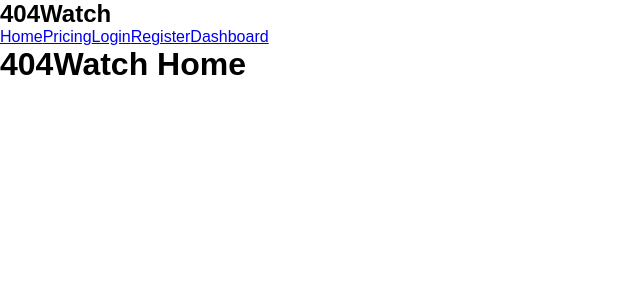
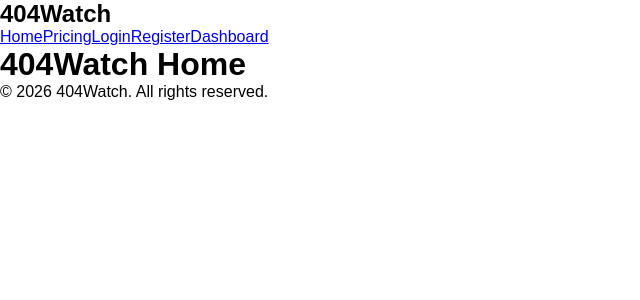
Before and after one commit to usmanismail13/404watch, a React (Vite) app in the folder client/: page / in a window 1280 px wide. Shown: the top 300 px of the page, without its empty margins (0-640 px from the left). Built offline with nearby package versions, Linux system fonts and the light colour scheme.

Commit message:
Create footer component

```diff
--- a/client/src/App.jsx
+++ b/client/src/App.jsx
@@ -1,6 +1,7 @@
 import { BrowserRouter, Routes, Route } from "react-router-dom";
 import ProtectedRoute from "./components/ProtectedRoute";
 import Navbar from "./components/Navbar";
+import Footer from "./components/Footer";
 
 function App() {
   return (
@@ -25,6 +26,8 @@ function App() {
 
         <Route path="*" element={<h1>Page Not Found</h1>} />
       </Routes>
+
+      <Footer />
     </BrowserRouter>
   );
 }
--- /dev/null
+++ b/client/src/components/Footer.jsx
@@ -0,0 +1,9 @@
+function Footer() {
+  return (
+    <footer>
+      <p>© 2026 404Watch. All rights reserved.</p>
+    </footer>
+  );
+}
+
+export default Footer;
```
